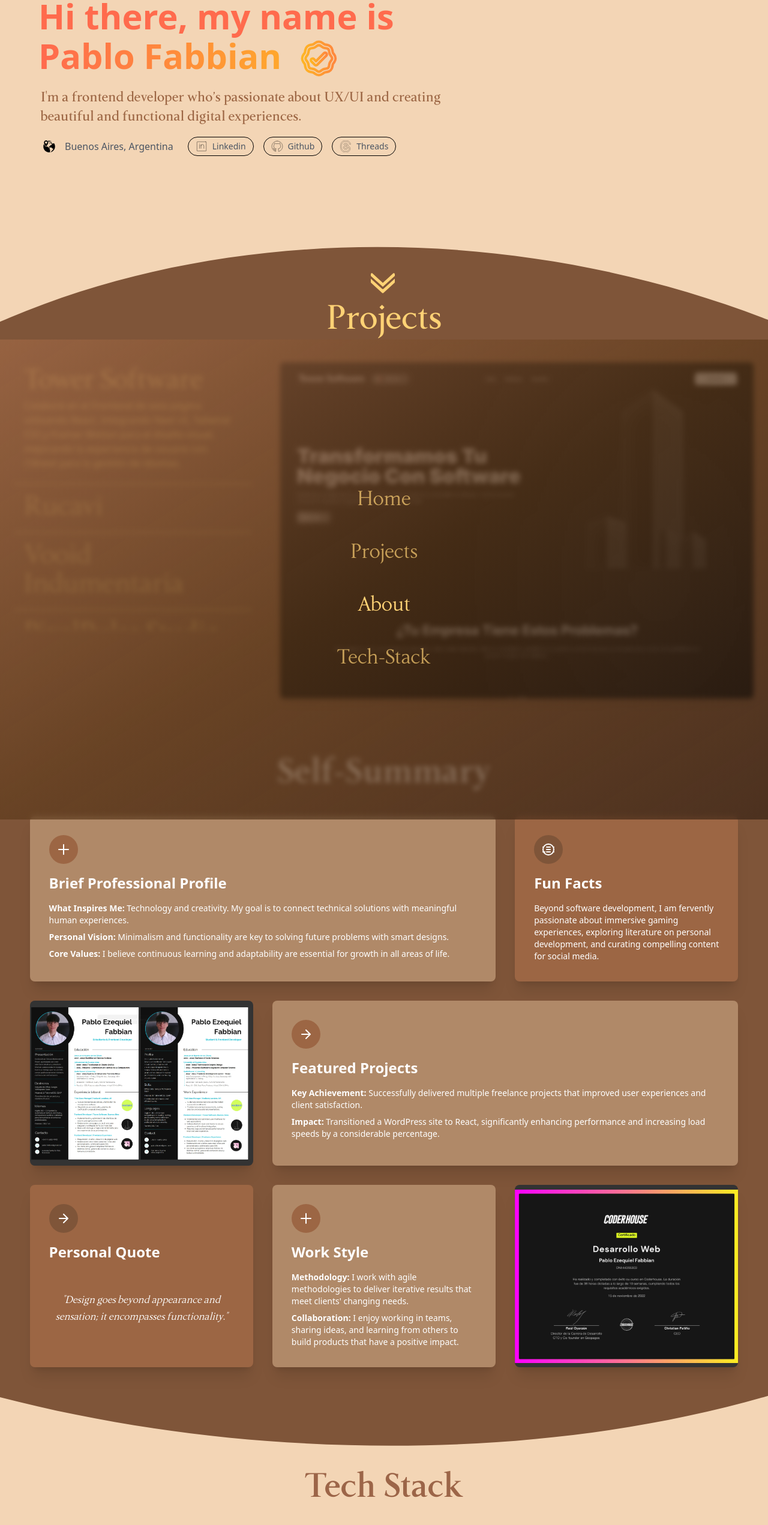
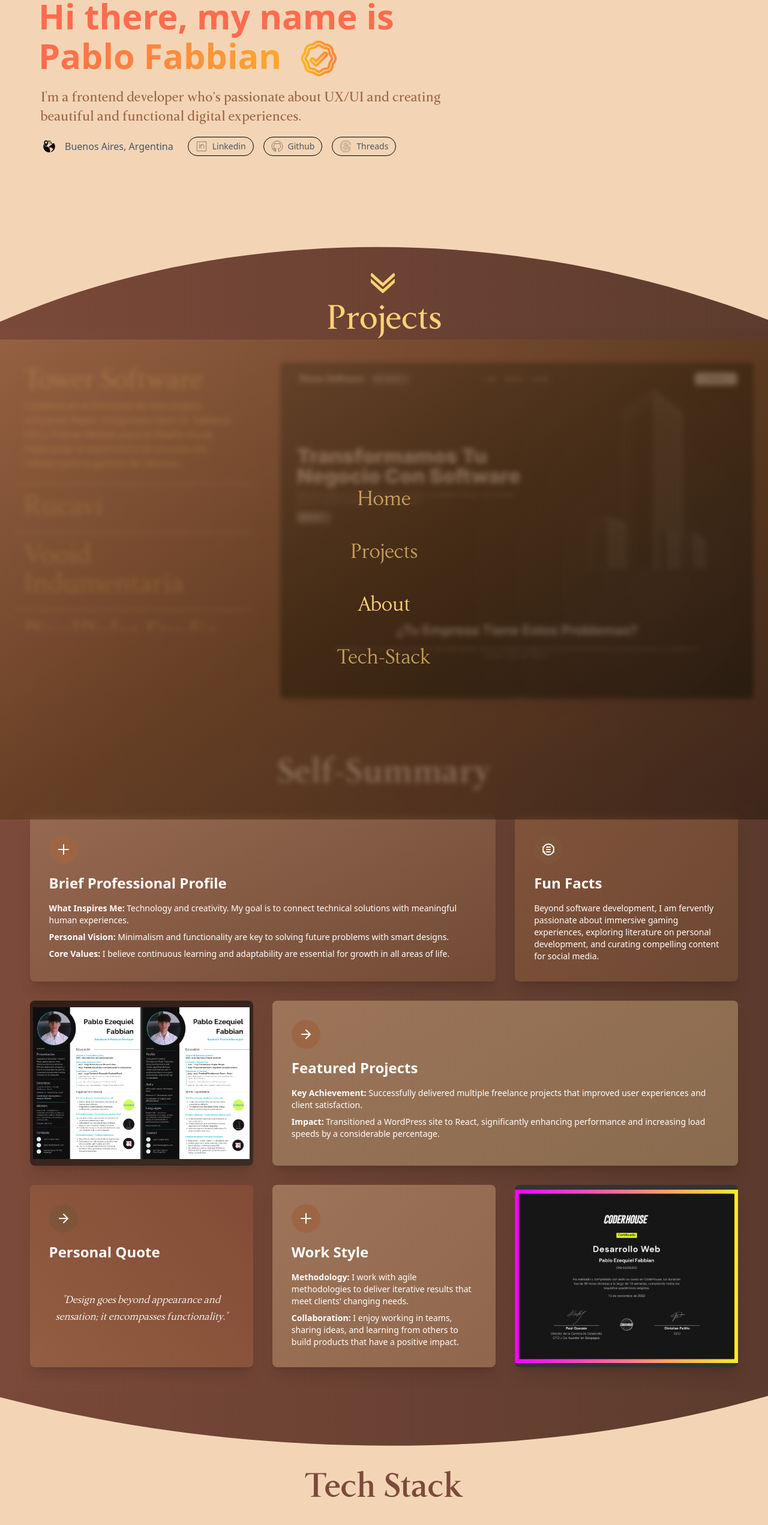
Before and after one commit to PabloFabbian/Actual-Portfolio-24, a React (Vite) app: page / in a window 1280 px wide. Shown: the part 234-2776 px from the top of the page at 60% size. Built offline with nearby package versions, Linux system fonts and the light colour scheme; no server answers; grey boxes are pictures that could not be loaded.

Commit message:
Projects, Summary style update

```diff
--- a/src/components/ContactForm.jsx
+++ b/src/components/ContactForm.jsx
@@ -52,11 +52,11 @@ function ContactForm() {
     };
 
     return (
-        <section className="bg-[#F3D5B5] pt-6 pb-10 md:py-0 2xl:py-16 h-1/3 md:scale-75 2xl:scale-100" id="Contact">
+        <section className="pt-6 pb-10 md:py-0 2xl:py-16 h-1/3 md:scale-75 2xl:scale-100" id="Contact">
             <div className="container mx-auto px-4 h-full">
                 <div className="max-w-5xl mx-auto bg-white rounded-2xl shadow-2xl overflow-hidden h-full">
                     <div className="grid grid-cols-1 md:grid-cols-2 h-full">
-                        <div className="bg-gradient-to-br from-[#9C6548] to-[#7F5539] p-12 text-[#ECDED2] flex items-center justify-center">
+                        <div className="bg-gradient-to-br from-[#7C4A3A] to-[#6B3A2A] p-12 text-[#ECDED2] flex items-center justify-center">
                             <div>
                                 <h2 className="font-lt-soul text-5xl font-bold mb-6">Contact Me</h2>
                                 <p className="text-xl mb-4">Feel free to reach out — I'm here for you.</p>
--- a/src/components/ProjectsSection.jsx
+++ b/src/components/ProjectsSection.jsx
@@ -94,14 +94,20 @@ function ProjectsSection() {
                     preserveAspectRatio="none"
                     className="h-full w-full"
                 >
+                    <defs>
+                        <linearGradient id="customGradient" x1="0%" y1="0%" x2="100%" y2="0%">
+                            <stop offset="0%" style={{ stopColor: '#7C4A3A' }} />
+                            <stop offset="100%" style={{ stopColor: '#5A3A2C' }} />
+                        </linearGradient>
+                    </defs>
                     <path
                         d="M-43.73,193.92 C128.38,-52.77 372.17,-43.89 562.36,206.75 L246.89,203.80 L233.92,202.80 Z"
-                        style={{ stroke: 'none', fill: '#7F5539' }}
+                        style={{ stroke: 'none', fill: 'url(#customGradient)' }}
                     />
                 </svg>
             </div>
 
-            <section className="bg-[#7F5539] md:pb-6 md:pt-12 2xl:py-12 relative">
+            <section className="bg-gradient-to-r from-[#7C4A3A] to-[#5A3A2C] md:pb-6 md:pt-12 2xl:py-12 relative">
                 <div className="container mx-auto flex flex-col items-center md:mb-4 2xl:mb-8">
                     <div className="relative flex flex-col items-center -mt-10 md:-mt-36">
                         <img
--- a/src/components/Self-Summary.jsx
+++ b/src/components/Self-Summary.jsx
@@ -67,7 +67,7 @@ function SelfSummary() {
         }, [isTransitioning]);
 
         return (
-        <section className="bg-[#7F5539] pt-12 z-20" id="About">
+            <section className="bg-gradient-to-r from-[#7C4A3A] to-[#5A3A2C] pt-12 z-20" id="About">
                 <div className="container mx-auto px-6 md:mb-10 w-[96vw]">
                     <h2 className="font-lt-soul text-5xl md:text-6xl 2xl:text-7xl font-extrabold text-center text-[#FFE8D6] mb-8 md:mb-10 2xl:mb-12">
                         Self-Summary
@@ -75,7 +75,7 @@ function SelfSummary() {
 
                     <div className="grid grid-cols-1 md:grid-cols-3 gap-8">
 
-                    <div className="bg-[#B08968] p-6 md:p-8 rounded-lg shadow-xl col-span-1 md:col-span-2 text-white w-full h-full transition transform hover:scale-105 duration-300">
+                        <div className="bg-gradient-to-br from-[#B08968]/50 to-[#7F5539]/50 p-6 md:p-8 rounded-lg shadow-xl col-span-1 md:col-span-2 text-white w-full h-full transition transform hover:scale-105 duration-300">
                             <div className="flex items-center justify-center w-10 md:h-12 2xl:h-16 h-10 md:w-12 2xl:w-16 mb-4 bg-[#9C6644] rounded-full">
                                 <svg xmlns="http://www.w3.org/2000/svg" className="h-6 md:h-6 2xl:h-8 w-6 md:w-6 2xl:w-8 text-white" fill="none" viewBox="0 0 24 24" stroke="currentColor">
                                     <path strokeLinecap="round" strokeLinejoin="round" strokeWidth={2} d="M12 4v16m8-8H4" />
@@ -93,7 +93,7 @@ function SelfSummary() {
                             </p>
                         </div>
 
-                    <div className="bg-[#9C6644] p-6 md:p-8 rounded-lg shadow-xl text-white w-full h-full transition transform hover:scale-105 duration-300">
+                        <div className="bg-gradient-to-br from-[#9C6644]/50 to-[#7F5539]/50 p-6 md:p-8 rounded-lg shadow-xl text-white w-full h-full transition transform hover:scale-105 duration-300">
                             <div className="flex items-center justify-center w-10 md:h-12 2xl:h-16 h-10 md:w-12 2xl:w-16 mb-4 bg-[#7F5539] rounded-full">
                                 <svg xmlns="http://www.w3.org/2000/svg" className="h-6 md:h-6 2xl:h-8 w-6 md:w-6 2xl:w-8 text-white" fill="none" viewBox="0 0 24 24" stroke="currentColor">
                                     <path strokeLinecap="round" strokeLinejoin="round" strokeWidth={2} d="M9 12h6m-6 4h6m-6-8h6m-9 8h.01M3 12h.01M3 16h.01M3 8h.01M21 12h.01M21 16h.01M21 8h.01M12 21a9 9 0 100-18 9 9 0 000 18z" />
@@ -106,7 +106,7 @@ function SelfSummary() {
                         </div>
 
                         <div
-                        className="bg-[#333333] relative rounded-lg shadow-xl overflow-hidden h-52 md:h-[17.2rem] transition transform hover:scale-105 duration-300"
+                            className="bg-gradient-to-br from-[#000000]/60 to-[#1a1a1a]/60 relative rounded-lg shadow-xl overflow-hidden h-52 md:h-[17.2rem] transition transform hover:scale-105 duration-300"
                             onMouseEnter={() => setHovered(true)}
                             onMouseLeave={() => setHovered(false)}
                         >
@@ -118,7 +118,7 @@ function SelfSummary() {
                                 <img
                                     src={CvDoble}
                                     alt="Curriculum Vitae Thumbnail"
-                                className="w-full h-full object-contain pr-1.5"
+                                    className="w-[97%] h-full object-contain rounded-lg"
                                 />
                                 {(hovered || isMobile) && (
                                     <div className="absolute inset-0 bg-black bg-opacity-50 flex flex-col items-center justify-center text-white md:text-sm 2xl:text-lg font-bold">
@@ -132,7 +132,7 @@ function SelfSummary() {
                             </a>
                         </div>
 
-                    <div className="bg-[#B08968] p-6 md:p-8 rounded-lg shadow-xl text-white col-span-1 md:col-span-2 w-full h-full transition transform hover:scale-105 duration-300">
+                        <div className="bg-gradient-to-br from-[#B08968]/70 to-[#9C7F5C]/70 p-6 md:p-8 rounded-lg shadow-xl text-white col-span-1 md:col-span-2 w-full h-full transition transform hover:scale-105 duration-300">
                             <div className="flex items-center justify-center w-10 md:h-12 2xl:h-16 h-10 md:w-12 2xl:w-16 mb-4 bg-[#9C6644] rounded-full">
                                 {/* Icono SVG */}
                                 <svg xmlns="http://www.w3.org/2000/svg" className="h-6 md:h-6 2xl:h-8 w-6 md:w-6 2xl:w-8 text-white" fill="none" viewBox="0 0 24 24" stroke="currentColor">
@@ -148,7 +148,7 @@ function SelfSummary() {
                             </p>
                         </div>
 
-                    <div className="bg-[#9C6644] p-6 md:p-8 rounded-lg shadow-xl text-white w-full md:h-[19rem] 2xl:h-[22rem] transition transform hover:scale-105 duration-300">
+                        <div className="bg-gradient-to-tr from-[#9C6644]/70 to-[#8A4E36]/70 p-6 md:p-8 rounded-lg shadow-xl text-white w-full md:h-[19rem] 2xl:h-[22rem] transition transform hover:scale-105 duration-300">
                             <div className="flex items-center justify-center w-10 md:h-12 2xl:h-16 h-10 md:w-12 2xl:w-16 mb-4 bg-[#7F5539] rounded-full">
                                 {/* Icono SVG */}
                                 <svg xmlns="http://www.w3.org/2000/svg" className="h-6 md:h-6 2xl:h-8 w-6 md:w-6 2xl:w-8 text-white" fill="none" viewBox="0 0 24 24" stroke="currentColor">
@@ -163,7 +163,7 @@ function SelfSummary() {
                             </div>
                         </div>
 
-                    <div className="bg-[#B08968] p-6 md:p-8 rounded-lg shadow-xl text-white w-full md:h-[19rem] 2xl:h-[22rem] transition transform hover:scale-105 duration-300">
+                        <div className="bg-gradient-to-br from-[#B08968]/70 to-[#A17757]/70 p-6 md:p-8 rounded-lg shadow-xl text-white w-full md:h-[19rem] 2xl:h-[22rem] transition transform hover:scale-105 duration-300">
                             <div className="flex items-center justify-center w-10 md:h-12 2xl:h-16 h-10 md:w-12 2xl:w-16 mb-4 bg-[#9C6644] rounded-full">
                                 {/* Icono SVG */}
                                 <svg xmlns="http://www.w3.org/2000/svg" className="h-6 md:h-6 2xl:h-8 w-6 md:w-6 2xl:w-8 text-white" fill="none" viewBox="0 0 24 24" stroke="currentColor">
@@ -223,12 +223,18 @@ function SelfSummary() {
                         style={{
                             height: isMobile ? '70%' : '100%',
                             width: '100%',
-                        transform: 'rotate(180deg)'
+                            transform: 'rotate(180deg)',
                         }}
                     >
+                        <defs>
+                            <linearGradient id="grad1" x1="0%" y1="0%" x2="100%" y2="0%">
+                                <stop offset="0%" style={{ stopColor: '#5A3A2C', stopOpacity: 1 }} />
+                                <stop offset="100%" style={{ stopColor: '#7C4A3A', stopOpacity: 1 }} />
+                            </linearGradient>
+                        </defs>
                         <path
                             d="M-43.73,193.92 C128.38,-52.77 372.17,-43.89 562.36,206.75 L246.89,203.80 L233.92,202.80 Z"
-                        style={{ stroke: 'none', fill: '#7F5539' }}
+                            style={{ stroke: 'none', fill: 'url(#grad1)' }}
                         ></path>
                     </svg>
                 </div>
--- a/src/components/TechStack.jsx
+++ b/src/components/TechStack.jsx
@@ -22,7 +22,7 @@ function TechStack() {
 
     return (
         <div className="bg-[#F3D5B5] overflow-hidden relative pt-0 md:pt-8 2xl:pt-12">
-            <h2 className="font-lt-soul text-5xl md:text-6xl 2xl:text-7xl font-bold text-center text-[#9C6548] mb-2 md:mb-6 2xl:mb-9" id="Tech-Stack">
+            <h2 className="font-lt-soul text-5xl md:text-6xl 2xl:text-7xl font-bold text-center text-[#7C4A3A] mb-2 md:mb-6 2xl:mb-9" id="Tech-Stack">
                 Tech Stack
             </h2>
             <div className="curved-container relative">
```
Also changed, not shown: src/assets/CvDoble.webp. Lines whose indentation alone changed are shown as unchanged.
